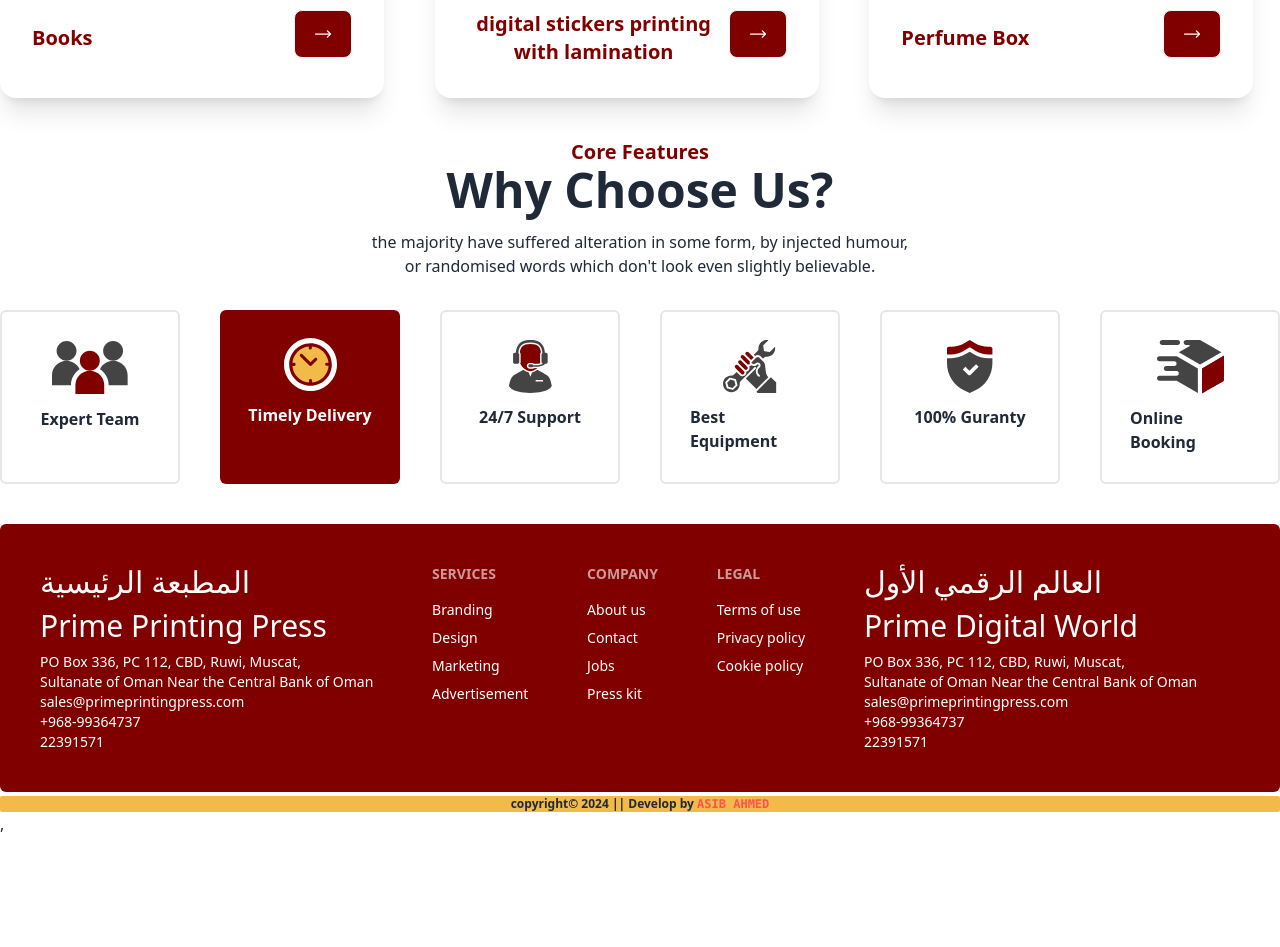
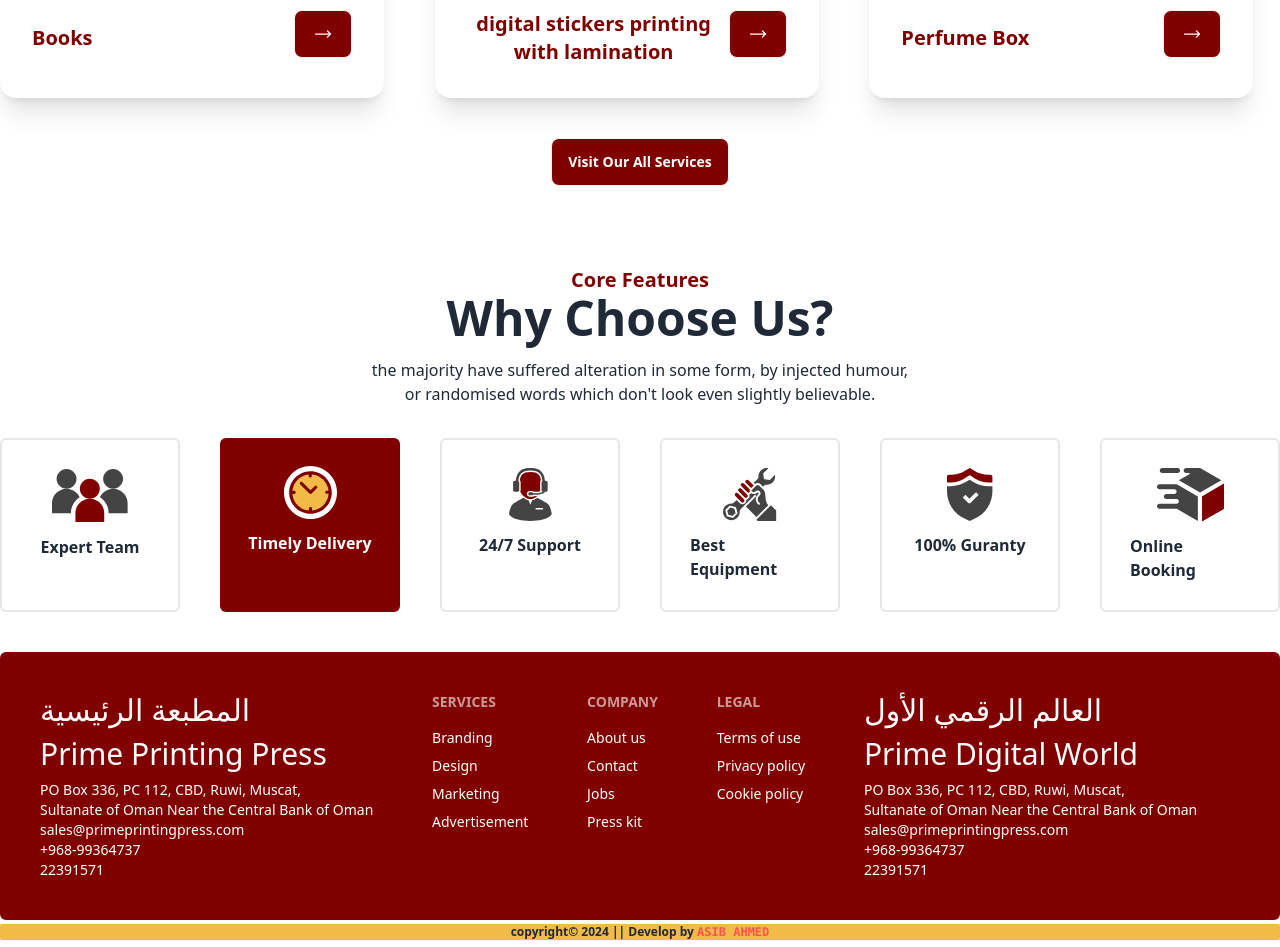
Before and after one commit to asib11/printing-press, a React (Vite) app: page / in a window 1280 px wide. Shown: the part 2740-3687 px from the top of the page. Before the commit the page ends 3576 px from the top, so only its background shows below. Built offline with nearby package versions, Linux system fonts and the light colour scheme.

Commit message:
add all services btn

```diff
--- a/src/components/ServiceOverView/ServiceOverView.jsx
+++ b/src/components/ServiceOverView/ServiceOverView.jsx
@@ -90,6 +90,7 @@
                     </div>
                 </div>
             </div>
+            <Link to='/services'><button className="btn bg-[#800000] text-white my-10">Visit Our All Services</button></Link>
         </div>
     );
 };
```
